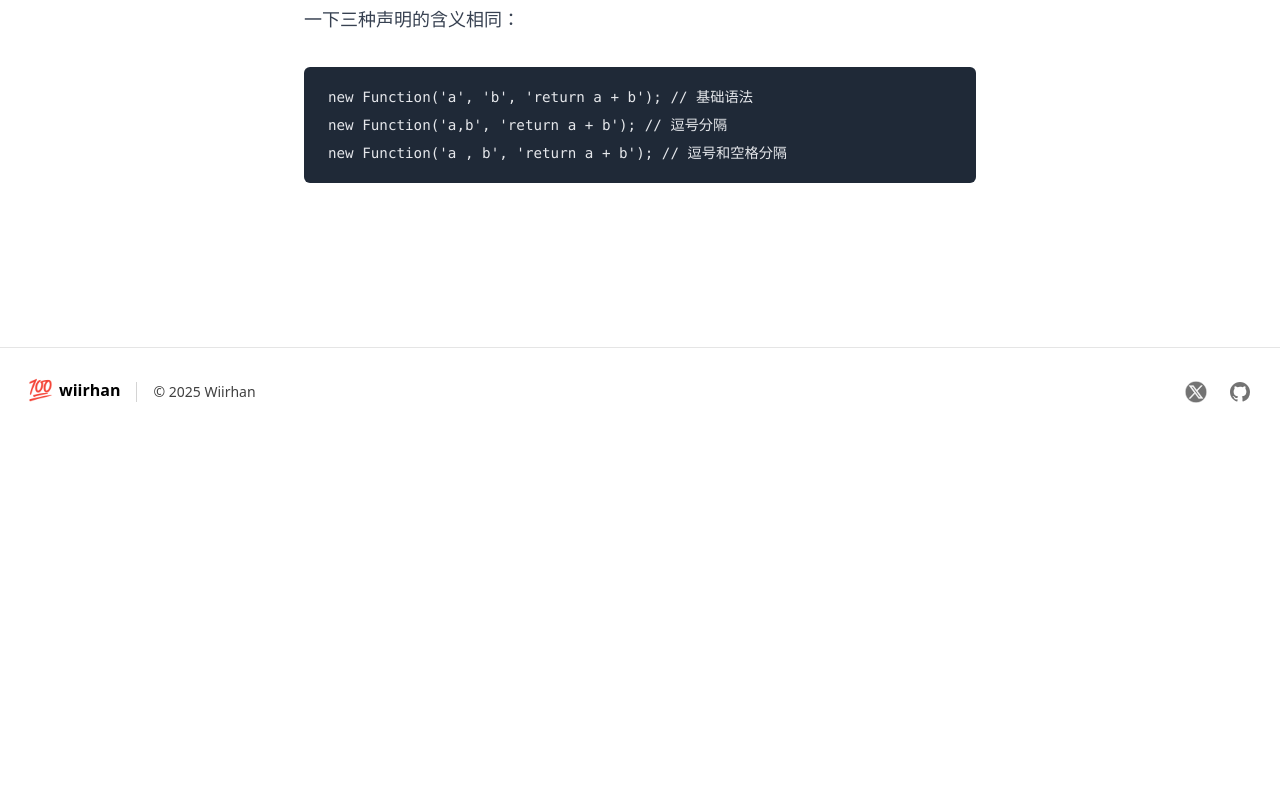
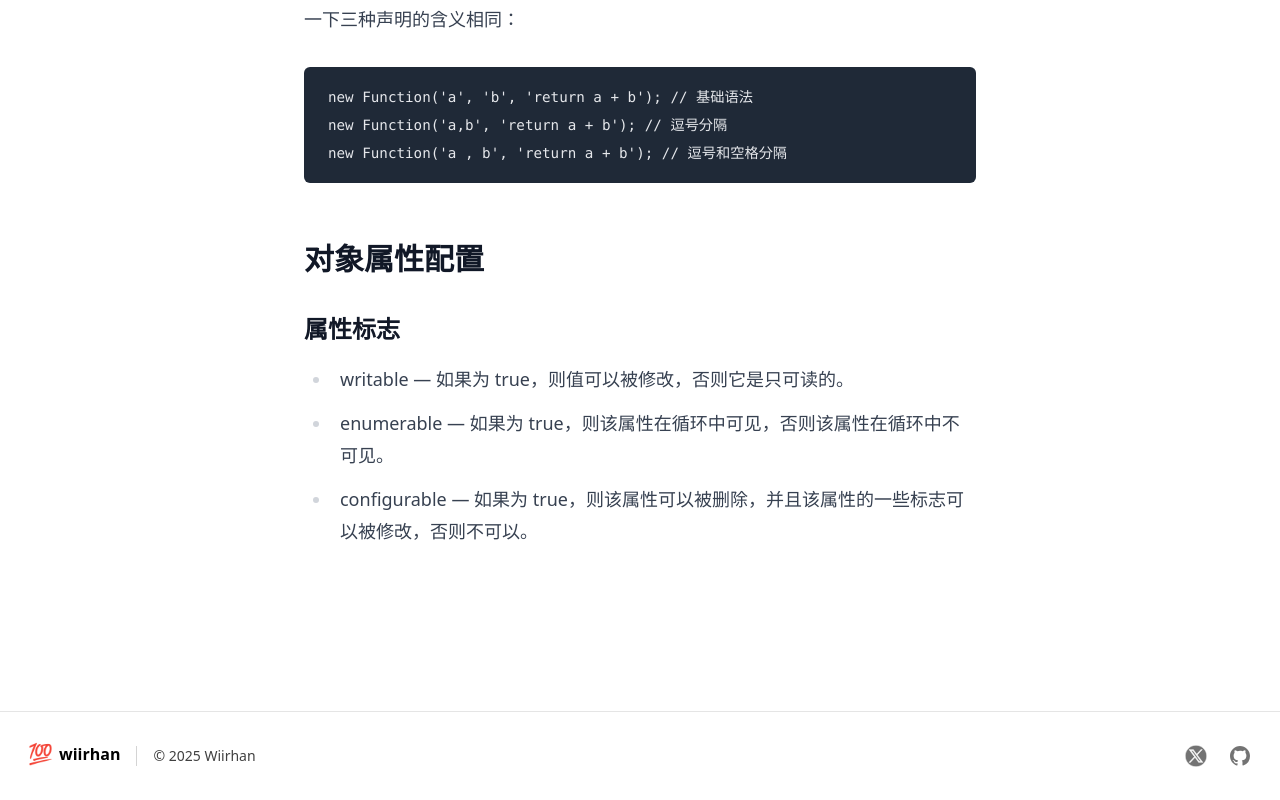
Before and after one commit to wiirhan/wiirhan.github.io, an Astro site: page /post/js-note in a window 1280 px wide. Shown: the part 7641-8441 px from the top of the page. Before the commit the page ends 8077 px from the top, so only its background shows below. Built offline with nearby package versions, Linux system fonts and the light colour scheme; Astro itself is replaced by a stand-in of ours; some packages are replaced by stand-ins of ours; code samples lack their colours.

Commit message:
feat: add notes on object property configuration in JavaScript

````diff
--- a/src/content/post/js-note.md
+++ b/src/content/post/js-note.md
@@ -222,3 +222,11 @@ new Function('a', 'b', 'return a + b'); // 基础语法
 new Function('a,b', 'return a + b'); // 逗号分隔
 new Function('a , b', 'return a + b'); // 逗号和空格分隔
 ```
+
+## 对象属性配置
+
+### 属性标志
+
+- writable — 如果为 true，则值可以被修改，否则它是只可读的。
+- enumerable — 如果为 true，则该属性在循环中可见，否则该属性在循环中不可见。
+- configurable — 如果为 true，则该属性可以被删除，并且该属性的一些标志可以被修改，否则不可以。
````
